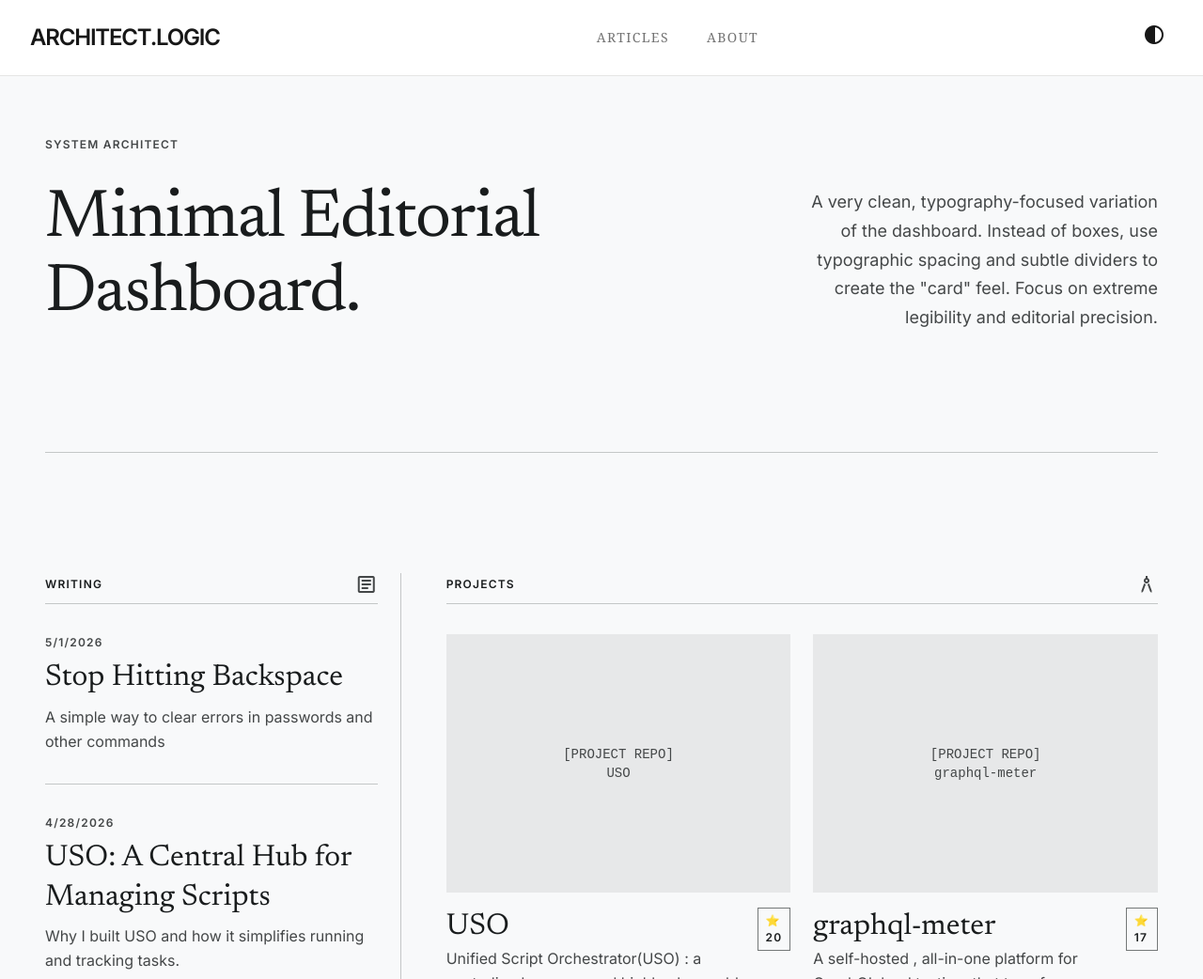
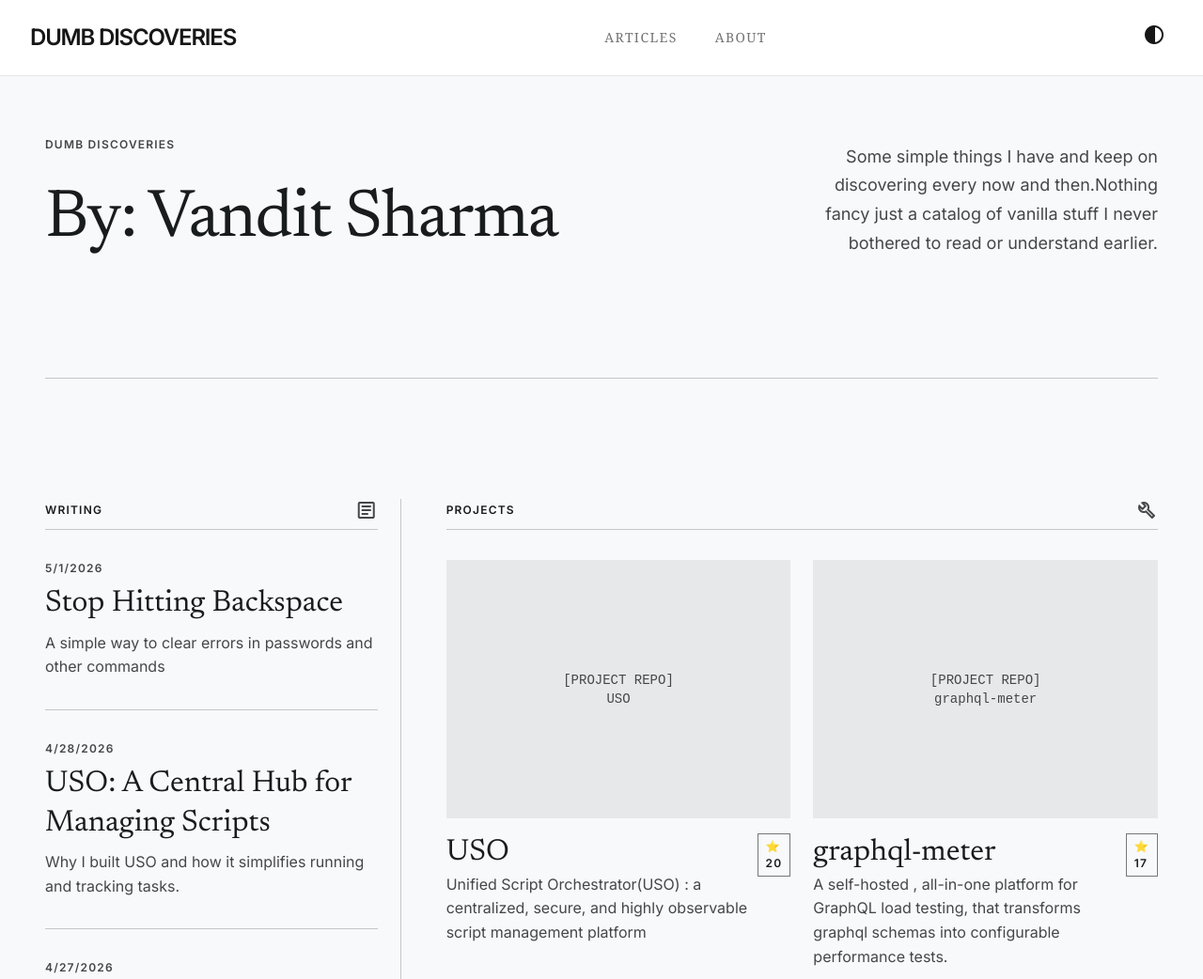
Before and after one commit to vanditsramblings/vanditsramblings.github.io, an Astro site: page / in a window 1280 px wide. Shown: the top 1042 px of the page at 94% size. Built offline with nearby package versions, Linux system fonts and the light colour scheme; Astro itself is replaced by a stand-in of ours; some packages are replaced by stand-ins of ours.

Commit message:
Update branding to "Dumb Discoveries" across multiple components and pages

```diff
--- a/src/components/TopNavBar.astro
+++ b/src/components/TopNavBar.astro
@@ -3,7 +3,7 @@ import ThemeToggle from './ThemeToggle.astro';
 ---
 <header class="top-nav">
   <div class="nav-container">
-    <a href="/" class="brand">Vandit's Ramblings</a>
+    <a href="/" class="brand">Dumb Discoveries</a>
     <nav class="nav-links">
       <a href="/about">About</a>
       <ThemeToggle />
--- a/src/layouts/BaseLayout.astro
+++ b/src/layouts/BaseLayout.astro
@@ -1,6 +1,6 @@
 ---
 import '../styles/global.css';
-const { title = "Architect Monochrome Blog" } = Astro.props;
+const { title = "Dumb Discoveries" } = Astro.props;
 ---
 <!DOCTYPE html>
 <html class="light" lang="en">
@@ -17,7 +17,7 @@ const { title = "Architect Monochrome Blog" } = Astro.props;
   <nav class="bg-white dark:bg-black docked full-width top-0 border-b border-b border-neutral-200 dark:border-neutral-800 flat no shadows duration-200 ease-in-out z-50 sticky">
     <div class="flex justify-between items-center max-w-7xl mx-auto w-full px-8 h-20">
       <a href="/" class="text-2xl font-bold tracking-tighter uppercase text-neutral-900 dark:text-neutral-50 hover:opacity-80">
-        Architect.Logic
+        Dumb Discoveries
       </a>
       <div class="hidden md:flex gap-6 items-center">
         <a class="font-serif text-sm uppercase tracking-widest text-neutral-500 dark:text-neutral-400 hover:text-neutral-900 dark:hover:text-neutral-50 transition-colors hover:bg-neutral-50 dark:hover:bg-neutral-900 px-2 py-1" href="/">Articles</a>
@@ -40,7 +40,7 @@ const { title = "Architect Monochrome Blog" } = Astro.props;
   <footer class="bg-white dark:bg-black docked full-width bottom-0 border-t border-t border-neutral-200 dark:border-neutral-800 flat no shadows duration-200 mt-auto">
     <div class="max-w-7xl mx-auto w-full px-8 py-12 flex flex-col md:flex-row justify-between items-center gap-6">
       <div class="font-serif text-xs uppercase tracking-widest text-neutral-900 dark:text-neutral-50">
-        © 2024 ARCHITECT.LOGIC — BUILT FOR PRECISION
+        © 2026 DUMB DISCOVERIES — Dumb is Better (sometimes)
       </div>
       <div class="flex gap-6">
         <a class="font-serif text-xs uppercase tracking-widest text-neutral-500 dark:text-neutral-400 hover:text-neutral-900 dark:hover:text-neutral-100 transition-colors" href="#">GitHub</a>
--- a/src/pages/about.astro
+++ b/src/pages/about.astro
@@ -1,7 +1,7 @@
 ---
 import BaseLayout from '../layouts/BaseLayout.astro';
 ---
-<BaseLayout title="About - Architect.Logic">
+<BaseLayout title="About - Vandit Sharma">
   <!-- Header Section -->
   <section class="w-full max-w-container-max mx-auto px-gutter pt-xl pb-lg flex flex-col md:flex-row gap-lg items-start border-b border-outline-variant">
     <div class="w-full md:w-1/3 border border-outline p-unit">
@@ -11,7 +11,7 @@ import BaseLayout from '../layouts/BaseLayout.astro';
     </div>
     <div class="w-full md:w-2/3 flex flex-col gap-md">
       <div>
-        <h1 class="font-display-lg text-display-lg text-on-surface mb-sm">Lead Architect.</h1>
+        <h1 class="font-display-lg text-display-lg text-on-surface mb-sm">Vandit Sharma</h1>
         <p class="font-body-lg text-body-lg text-on-surface-variant max-w-2xl">
           I specialize in designing highly scalable, distributed systems. My focus is on structural integrity, reducing accidental complexity, and fostering engineering cultures that value deliberate decision-making over reactive coding.
         </p>
--- a/src/pages/blog/[slug].astro
+++ b/src/pages/blog/[slug].astro
@@ -12,7 +12,7 @@ export async function getStaticPaths() {
 const { entry } = Astro.props;
 const { Content } = await render(entry);
 ---
-<BaseLayout title={`${entry.data.title} - Architect.Logic`}>
+<BaseLayout title={`${entry.data.title} - Dumb Discoveries`}>
   <article class="w-full max-w-[720px] mx-auto px-gutter py-xl">
     <header class="border-b border-outline-variant pb-md mb-lg">
       <div class="flex gap-4 font-label-caps text-label-caps text-on-surface-variant uppercase mb-sm">
--- a/src/pages/index.astro
+++ b/src/pages/index.astro
@@ -17,18 +17,18 @@ try {
   console.error("Could not load projects", e);
 }
 ---
-<BaseLayout title="Architect Monochrome - Minimal Editorial Dashboard">
+<BaseLayout title="Dumb Discoveries">
   <div class="flex-grow w-full max-w-[1440px] mx-auto px-gutter md:px-12 py-lg flex flex-col gap-xl">
 
     <!-- Hero Section -->
     <section class="grid grid-cols-1 md:grid-cols-12 gap-gutter items-end border-b border-outline-variant pb-xl w-full">
       <div class="col-span-1 md:col-span-8 flex flex-col gap-md">
-        <span class="font-label-caps text-label-caps text-on-surface-variant uppercase">SYSTEM ARCHITECT</span>
-        <h1 class="font-display-lg text-display-lg text-on-background">Minimal Editorial Dashboard.</h1>
+        <span class="font-label-caps text-label-caps text-on-surface-variant uppercase">Dumb Discoveries</span>
+        <h1 class="font-display-lg text-display-lg text-on-background">By: Vandit Sharma</h1>
       </div>
       <div class="col-span-1 md:col-span-4 flex flex-col gap-sm md:text-right">
         <p class="font-body-lg text-body-lg text-on-surface-variant">
-          A very clean, typography-focused variation of the dashboard. Instead of boxes, use typographic spacing and subtle dividers to create the "card" feel. Focus on extreme legibility and editorial precision.
+          Some simple things I have and keep on discovering every now and then.Nothing fancy just a catalog of vanilla stuff I never bothered to read or understand earlier.
         </p>
       </div>
     </section>
@@ -58,7 +58,7 @@ try {
       <section class="col-span-1 md:col-span-8 flex flex-col gap-md pl-0 md:pl-gutter">
         <div class="flex items-center justify-between border-b border-outline-variant pb-xs">
           <h2 class="font-label-caps text-label-caps text-on-background uppercase">PROJECTS</h2>
-          <span class="material-symbols-outlined text-on-surface-variant" data-icon="architecture">architecture</span>
+          <span class="material-symbols-outlined text-on-surface-variant" data-icon="build">build</span>
         </div>
 
         <div class="grid grid-cols-1 md:grid-cols-2 gap-gutter">
```
